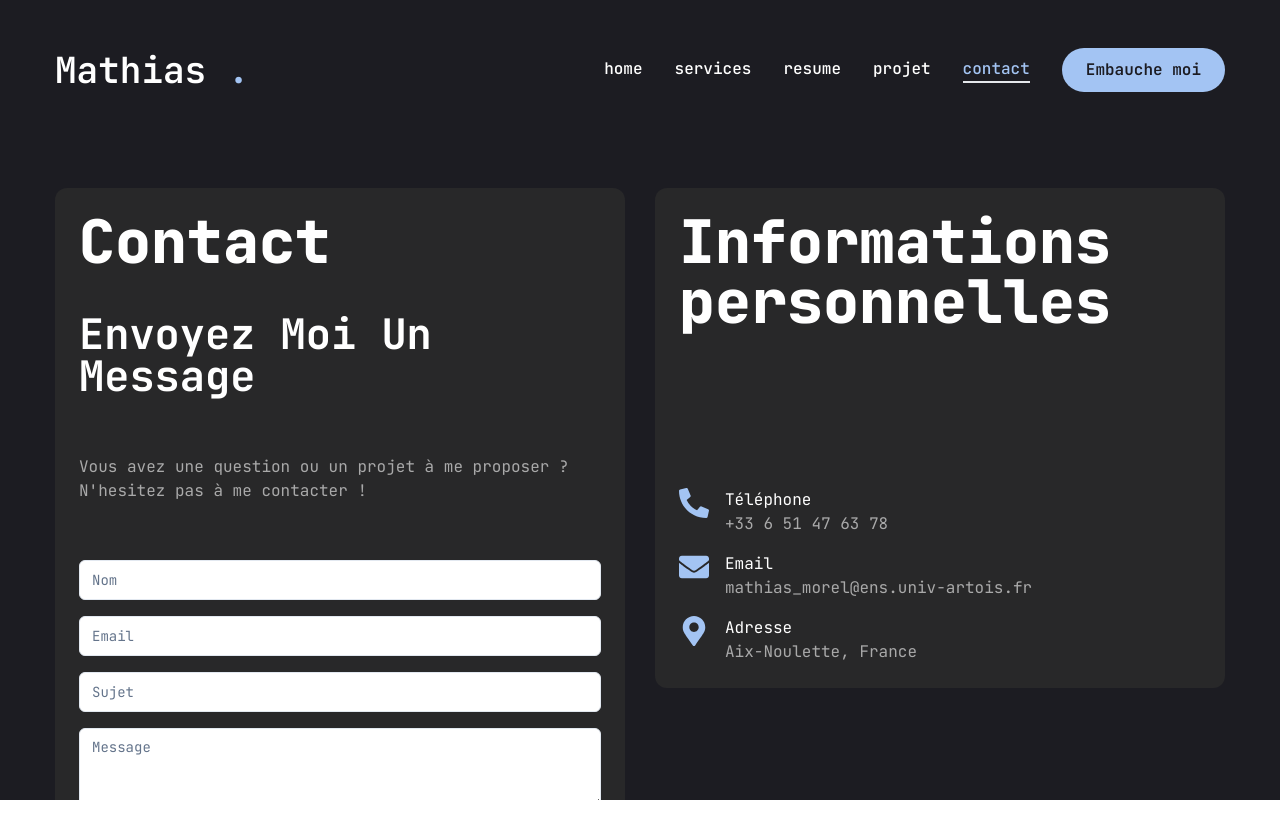
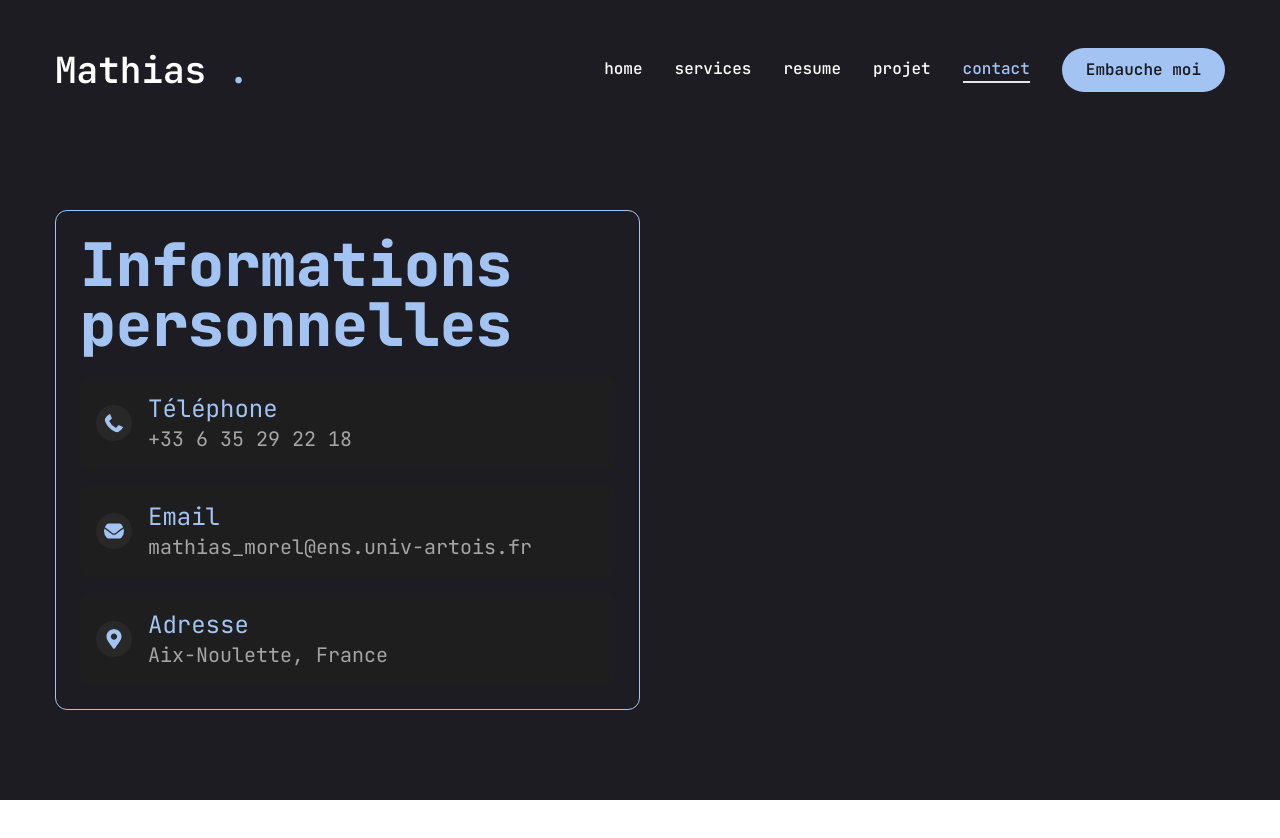
Before and after one commit to Mathias92-cmd/portfolio, a Next.js app: page /contact in a window 1280 px wide. Shown: the top 838 px of the page. After the commit the page ends 800 px from the top, so only its background shows below. Built offline with nearby package versions, Linux system fonts and the light colour scheme.

Commit message:
Ajout info page contact

```diff
--- a/app/contact/page.jsx
+++ b/app/contact/page.jsx
@@ -1,9 +1,5 @@
 "use client";
 
-import { Button } from "@/components/ui/button";
-import { Input } from "@/components/ui/input";
-import { Textarea } from "@/components/ui/textarea";
-import { Select, SelectContent, SelectGroup, SelectItem, SelectLabel, SelectTrigger, SelectValue } from "@/components/ui/select";
 import { FaPhoneAlt, FaEnvelope, FaMapMarkerAlt } from "react-icons/fa";
 import { motion } from "framer-motion";
 
@@ -11,7 +7,7 @@ const info = [
     {
         icon: FaPhoneAlt,
         title: "Téléphone",
-        value: "+33 6 51 47 63 78"
+        value: "+33 6 35 29 22 18"
     },
     {
         icon: FaEnvelope,
@@ -37,39 +33,17 @@ const Page = () => {
         >
             <div className="container mx-auto">
                 <div className="flex flex-col xl:flex-row xl:gap-[30px]">
-                    <div className="w-full xl:w-[50%] xl:h-[700px] flex flex-col xl:justify-between order-2 xl:order-none bg-[#282829] p-6 rounded-xl">
-                        <div className="text-6xl leading-none font-extrabold text-outline">
-                            Contact
-                        </div>
-                        <h2 className="text-[42px] font-bold leading-none text-white group-hover:text-accent transition-all duration-500 capitalize">
-                            Envoyez moi un message
-                        </h2>
-                        <p className="text-white/60 mt-4">
-                            Vous avez une question ou un projet à me proposer ?  N&#39;hesitez pas à me contacter !
-                        </p>
-                        <form action="https://formspree.io/f/mqkwlzqk" method="POST" className="mt-4">
-                            <div className="flex flex-col gap-4">
-                                <Input type="text" name="name" placeholder="Nom" required />
-                                <Input type="email" name="email" placeholder="Email" required />
-                                <Input type="text" name="subject" placeholder="Sujet" required />
-                                <Textarea name="message" placeholder="Message" required />
-                                <button type="submit" className="w-full bg-accent text-white py-2 rounded-md hover:bg-accent-dark transition-all duration-300">
-                                    Envoyer
-                                </button>
-                            </div>
-                        </form>
-                    </div>
-                    <div className="w-full xl:w-[50%] xl:h-[500px] flex flex-col xl:justify-between order-1 xl:order-none bg-[#282829] p-6 rounded-xl">
-                        <div className="text-6xl leading-none font-extrabold text-outline mb-4">
+                    <div className="w-full xl:w-[50%] xl:h-[500px] flex flex-col xl:justify-between order-1 xl:order-none p-6 border border-[#a3c4f3] rounded-xl">
+                        <div className="text-6xl leading-none font-extrabold text-outline mb-4 text-accent">
                             Informations personnelles
                         </div>
                         <div className="flex flex-col gap-4">
                             {info.map((item, index) => (
-                                <div key={index} className="flex gap-4">
-                                    <item.icon className="text-accent text-3xl" />
+                                <div key={index} className="flex gap-4 items-center p-4 bg-[#1e1e1e] rounded-lg">
+                                    <item.icon className="text-accent text-4xl rounded-full bg-[#282829] p-2" />
                                     <div>
-                                        <h3 className="text-white">{item.title}</h3>
-                                        <p className="text-white/60">{item.value}</p>
+                                        <h3 className="text-accent text-2xl">{item.title}</h3>
+                                        <p className="text-white/60 text-xl">{item.value}</p>
                                     </div>
                                 </div>
                             ))}
```
